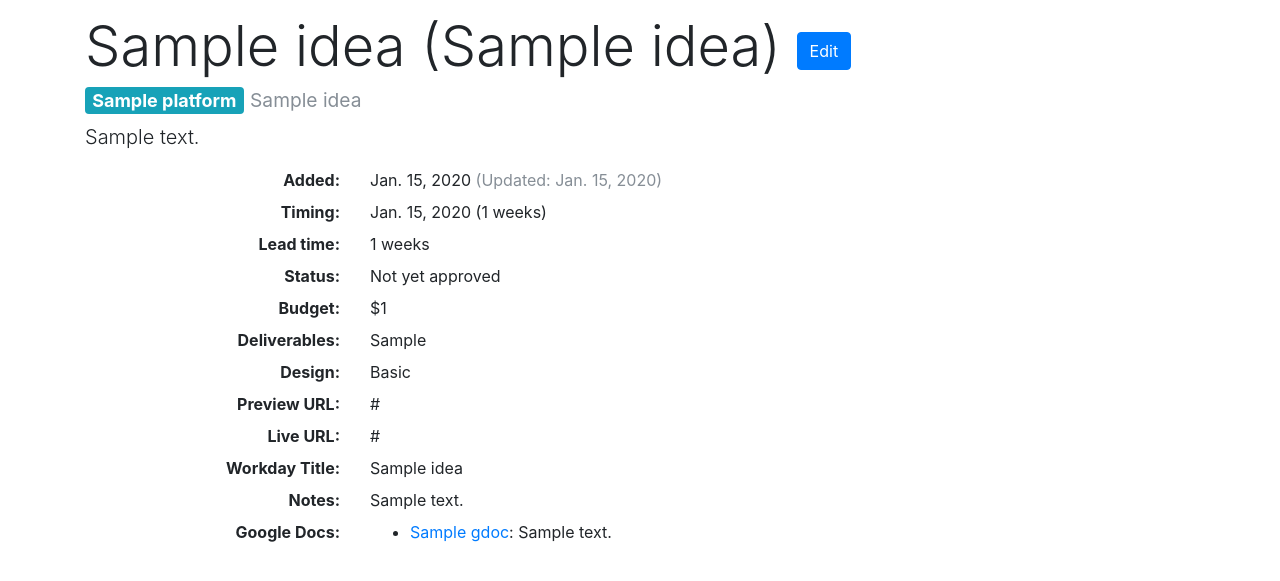
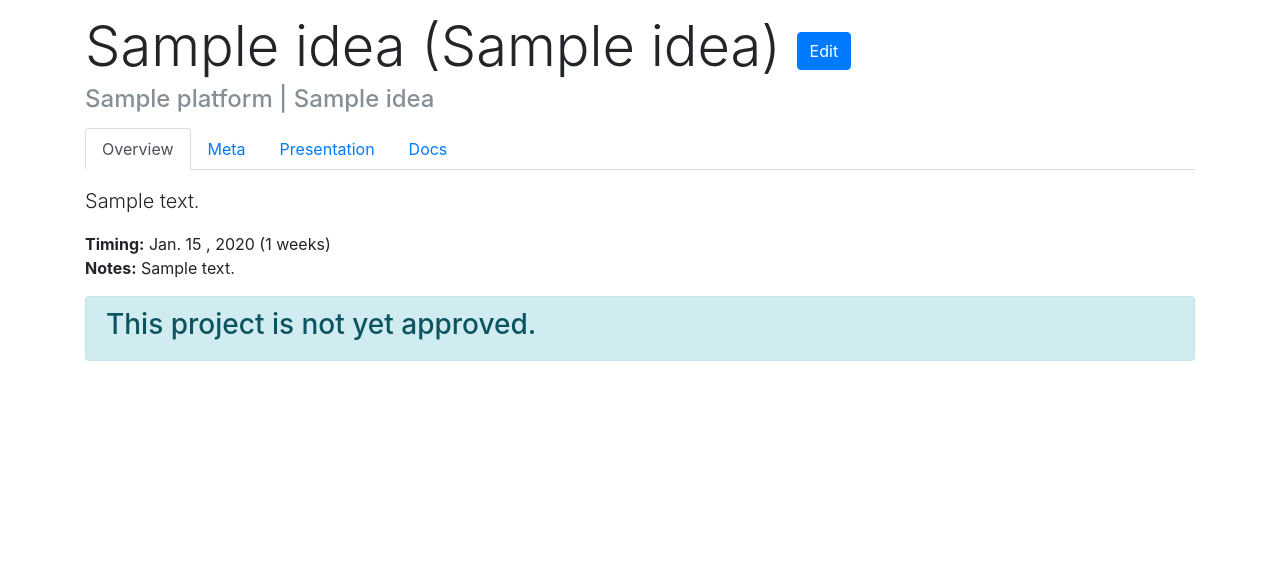
Before and after one commit to mthomps00/atlproj, a Django app: a page that uses atlproj/ideas/templates/ideas/idea_detail.html in a window 1280 px wide. Shown: the part 56-637 px from the top of the page. Run offline with Django 3.2, Linux system fonts and the light colour scheme; a user stored in the database is signed in; tables that the repository leaves empty hold one stand-in row (values such as "Sample post"); some libraries are stand-ins or nearby versions.

Commit message:
Bunch of design revisions to idea detail page

```diff
--- a/atlproj/ideas/templates/ideas/idea_detail.html
+++ b/atlproj/ideas/templates/ideas/idea_detail.html
@@ -17,85 +17,114 @@
 	{% endif %}
 	</h1>
 
-	<h4>
-	{% if idea.platform %}<span class="badge badge-info">{{ idea.platform.title }}</span>{% endif %}
-	{% if idea.subtitle %}<small class="text-muted">{{ idea.subtitle }}</small>{% endif %}
+	<h4 class="text-muted mb-3">
+	{{ idea.platform.title }}{% if idea.platform and idea.subtitle %} | {% endif %}{{ idea.subtitle }}
 	</h4>
 
-	{% if idea.description %}<p class="lead">{{ idea.description }}</p>{% endif %}
-	{% if request.user|has_group:"Sales" and idea.status == "ON_OFFER" %}
-		<p class="lead"><strong>{{ idea.get_earliest_start_date }}</strong></p>
+	<ul class="nav nav-tabs mb-3" id="myTab" role="tablist">
+		<li class="nav-item">
+			<a class="nav-link active" id="overview-tab" data-toggle="tab" href="#overview" role="tab" aria-controls="overview" aria-selected="true">Overview</a>
+		</li>
+		<li class="nav-item">
+			<a class="nav-link" id="meta-tab" data-toggle="tab" href="#meta" role="tab" aria-controls="meta" aria-selected="false">Meta</a>
+		</li>
+		<li class="nav-item">
+			<a class="nav-link" id="presentation-tab" data-toggle="tab" href="#presentation" role="tab" aria-controls="presentation" aria-selected="false">Presentation</a>
+		</li>
+		{% if idea.gdocs.all %}
+		<li class="nav-item">
+			<a class="nav-link" id="docs-tab" data-toggle="tab" href="#docs" role="tab" aria-controls="docs" aria-selected="false">Docs</a>
+		</li>
 		{% endif %}
-
-	<dl class="row">
-	{% if idea.date_submitted %}
-	<dt class="text-right col-sm-3">Added:</dt>
-	<dd class="col-sm-9">{{ idea.date_submitted|date:"M. j, Y" }} {% if idea.date_updated %}<span class="text-muted">(Updated: {{ idea.date_updated|date:"M. j, Y" }})</span>{% endif %}</dd>
-	{% endif %}
+	</ul>
+	<div class="tab-content" id="myTabContent">
+		<div class="tab-pane fade show active" id="overview" role="tabpanel" aria-labelledby="overview-tab">
+			<ul class="list-unstyled">
+			{% if idea.description %}<p class="lead">{{ idea.description }}</li>{% endif %}
 			{% if idea.start_date %}
-	<dt class="text-right col-sm-3">Timing:</dt>
-	<dd class="col-sm-9">{% if idea.start_date %}{{ idea.start_date|date:"M. j" }}{% if idea.end_date and idea.start_date != idea.end_date %}-{{ idea.end_date|date:"M. j, Y" }}{% else %}{{ idea.start_date|date:", Y" }}{% endif %}{% endif %} {% if idea.length %}({{ idea.length }} weeks){% endif %}</dd>
-	{% endif %}
-	{% if idea.lead_time %}
-	<dt class="text-right col-sm-3">Lead time:</dt>
-	<dd class="col-sm-9">{{ idea.lead_time }} weeks</dd>
-	{% endif %}
-	{% if idea.status %}
-	<dt class="text-right col-sm-3">Status:</dt>
- 	<dd class="col-sm-9">{{ idea.get_status_display }}</dd>
-	{% endif %}
-	{% if idea.budget %}
-	<dt class="text-right col-sm-3">Budget:</dt>
-	<dd class="col-sm-9">${{ idea.budget|intcomma }}</dd>
-	{% endif %}
-	{% if idea.deliverables %}
-	<dt class="text-right col-sm-3">Deliverables:</dt>
-	<dd class="col-sm-9">{{ idea.deliverables }}</dd>
-	{% endif %}
-	{% if idea.design %}
-	<dt class="text-right col-sm-3">Design:</dt>
-	<dd class="col-sm-9">{{ idea.get_design_display }}</dd>
-	{% endif %}
-	{% if idea.preview_url %}
-	<dt class="text-right col-sm-3">Preview URL:</dt>
-	<dd class="col-sm-9">{{ idea.preview_url }}</dd>
-	{% endif %}
-	{% if idea.live_url %}
-	<dt class="text-right col-sm-3">Live URL:</dt>
-	<dd class="col-sm-9">{{ idea.live_url }}</dd>
-	{% endif %}
-	{% if idea.workday_title %}
-	<dt class="text-right col-sm-3">Workday Title:</dt>
-	<dd class="col-sm-9">{{ idea.workday_title }}</dd>
+				<li><strong>Timing:</strong> {{ idea.start_date|date:"M. j" }}
+				{% if idea.end_date and idea.start_date != idea.end_date %}-{{ idea.end_date|date:"M. j, Y" }}{% else %}{{ idea.start_date|date:", Y" }}{% endif %}
+				{% if idea.length %}({{ idea.length }} weeks)</li>{% endif %}
 			{% endif %}
 			{% if idea.notes %}
-	<dt class="text-right col-sm-3">Notes:</dt>
-	<dd class="col-sm-9">{{ idea.notes }}</dd>
+				<li><strong>Notes:</strong> {{ idea.notes }}</li>
+			{% endif %}
+			</ul>
+		</div>
+		{% if idea.deliverables or idea.budget %}
+		<div class="tab-pane fade" id="scope" role="tabpanel" aria-labelledby="scope-tab">
+			<ul class="list-unstyled">
+			{% if idea.deliverables %}<li><strong>Deliverables: </strong>{{ idea.deliverables }}</li>{% endif %}
+			{% if idea.budget %}<li><strong>Budget: </strong> {{ idea.budget }}</li>{% endif %}
+			</ul>
+		</div>
+		{% endif %}
+		<div class="tab-pane fade" id="meta" role="tabpanel" aria-labelledby="meta-tab">
+			<ul class="list-unstyled">
+				<li><strong>Updated:</strong> {{ idea.date_updated|date:"M. j, Y" }}</li>
+				<li><strong>Added to database:</strong> {{ idea.date_submitted|date:"M. j, Y" }}</li>
+				<li><strong>Draft title:</strong> {{ idea.short_title }}</li>
+				{% if idea.lead_time %}<li><strong>Lead time sought:</strong> {{ idea.lead_time }} weeks</li>{% endif %}
+				{% if idea.workday_title %}<li><strong>Workday code:</strong> {{ idea.workday_title }}</li>{% endif %}
+			</ul>
+		</div>
+		{% if idea.design or idea.preview_url %}
+		<div class="tab-pane fade" id="presentation" role="tabpanel" aria-labelledby="presentation-tab">
+			<ul class="list-unstyled">
+				{% if idea.design %}<li><strong>Design: </strong> {{ idea.get_design_display }}</li>{% endif %}
+				{% if idea.preview_url %}<li><strong>Preview URL:</strong> <a href="{{ idea.preview_url }}">{{ idea.preview_url }}</a></li>{% endif %}
+				{% if idea.live_url %}<li><strong>Live URL:</strong> <a href="{{ idea.live_url }}">{{ idea.live_url }}</a></li>{% endif %}
+			</ul>
+		</div>
 		{% endif %}
 		{% if idea.gdocs.all %}
-	<dt class="text-right col-sm-3">Google Docs:</dt>
-	<dd class="col-sm-9">
-		<ul>
+		<div class="tab-pane fade" id="docs" role="tabpanel" aria-labelledby="docs-tab">
 			{% for doc in idea.gdocs.all %}
-		<li><a href="{{ doc.url }}">{{ doc.name }}</a>{% if doc.description %}: {{ doc.description }}{% endif %}</li>
+			<a href="{{ doc.url }}">{{ doc.name }}</a>{% if doc.description %}: {{ doc.description }}{% endif %}<br />
 			{% endfor %}
-		</ul>
-	</dd>
+		</div>
 		{% endif %}
-	</dl>
+	</div>
+
+	{% if idea.status == "COMPLETED" %}
+		<div class="alert alert-secondary">
+	{% elif idea.status == "ARCHIVED" %}
+		<div class="alert alert-danger">
+	{% elif idea.status == "COMMITTED" %}
+		<div class="alert alert-success">
+	{% elif idea.status == "LIVE" %}
+		<div class="alert alert-success">
+	{% elif idea.status == "ON_OFFER" %}
+		<div class="alert alert-primary">
+	{% else %}
+		<div class="alert alert-info">
+	{% endif %}
+			<h3>This project is {{ idea.get_status_display|lower }}.</h3>
+			{% if idea.status == "LIVE" or idea.status == "COMPLETED" %}
+			{% if idea.live_url %}
+			<hr />
+			<a href="{{ idea.live_url }}">View it here.</a>
+			{% endif %}
+			{% elif idea.status == "ON_OFFER" %}
+			<hr />
+			{{ idea.get_earliest_start_date }}
+			{% endif %}
+		</div>
 
 	{% if idea.idea_set.all %}
 	<hr />
 
 	<h3>Components</h3>
+	<p></p>
 
-	    <table class="table mt-3">
+	    <table class="table table-sm mt-3">
 	    	<thead>
 	    		<tr>
 	    			<th>Title</th>
 	    			<th>Date added</th>
 	    			<th>Status</th>
-	    			<th class="w-50">Description</th>
+	    			<th>Platform</th>
+	    			<th class="w-50">Description <a class="initialism" data-toggle="collapse" href=".multi-collapse" aria-expanded="false" aria-controls="{% for child in idea.idea_set.all %}{{ child|slugify }} {% endfor %}">[show details]</a></th>
 	    		</tr>
 	    	</thead>
 	    	<tbody>
@@ -104,7 +133,59 @@
 	        		<td><a href="{% url 'idea_detail' child.pk %}">{{ child }}{% if child.marketing_title %} (Marketing title: {{ child.marketing_title }}){% endif %}</child></a></td>
 	        		<td>{{ child.date_submitted|date:"F j, Y" }}</td>
 	        		<td>{% if child.status %}{{ child.get_status_display }}{% endif %}</td>
-	        		<td class="w-50">{% if child.platform %}<span class="badge badge-info">{{ child.platform.title }}</span> {% endif %}{{ child.description }}</td>
+	        		<td>{% if child.platform %}<span class="badge badge-info">{{ child.platform.title }}</span> {% endif %}</td>
+	        		<td class="w-50">{{ child.description }}
+	        		<div class="collapse multi-collapse" id="{{ child|slugify }}">
+						<dl class="row">
+						{% if child.start_date %}
+						<dt class="text-right col-sm-3">Timing:</dt>
+						<dd class="col-sm-9">{% if child.start_date %}{{ child.start_date|date:"M. j" }}{% if child.end_date and child.start_date != child.end_date %}-{{ child.end_date|date:"M. j, Y" }}{% else %}{{ child.start_date|date:", Y" }}{% endif %}{% endif %} {% if child.length %}({{ child.length }} weeks){% endif %}</dd>
+						{% endif %}
+						{% if child.lead_time %}
+						<dt class="text-right col-sm-3">Lead time:</dt>
+						<dd class="col-sm-9">{{ child.lead_time }} weeks</dd>
+						{% endif %}
+						{% if child.budget %}
+						<dt class="text-right col-sm-3">Budget:</dt>
+						<dd class="col-sm-9">${{ child.budget|intcomma }}</dd>
+						{% endif %}
+						{% if child.deliverables %}
+						<dt class="text-right col-sm-3">Deliverables:</dt>
+						<dd class="col-sm-9">{{ child.deliverables }}</dd>
+						{% endif %}
+						{% if child.design %}
+						<dt class="text-right col-sm-3">Design:</dt>
+						<dd class="col-sm-9">{{ child.get_design_display }}</dd>
+						{% endif %}
+						{% if child.preview_url %}
+						<dt class="text-right col-sm-3">Preview URL:</dt>
+						<dd class="col-sm-9"><a href="{{ child.preview_url }}">{{ child.preview_url }}</a></dd>
+						{% endif %}
+						{% if child.live_url %}
+						<dt class="text-right col-sm-3">Live URL:</dt>
+						<dd class="col-sm-9"><a href="{{ child.live_url }}">{{ child.live_url }}</a></dd>
+						{% endif %}
+						{% if child.workday_title %}
+						<dt class="text-right col-sm-3">Workday Title:</dt>
+						<dd class="col-sm-9">{{ child.workday_title }}</dd>
+						{% endif %}
+						{% if child.notes %}
+						<dt class="text-right col-sm-3">Notes:</dt>
+						<dd class="col-sm-9">{{ child.notes }}</dd>
+						{% endif %}
+						{% if child.gdocs.all %}
+						<dt class="text-right col-sm-3">Google Docs:</dt>
+						<dd class="col-sm-9">
+							<ul>
+							{% for doc in child.gdocs.all %}
+							<li><a href="{{ doc.url }}">{{ doc.name }}</a>{% if doc.description %}: {{ doc.description }}{% endif %}</li>
+							{% endfor %}
+							</ul>
+						</dd>
+						{% endif %}
+						</dl>
+	        		</div>
+	        		</td>
 	        	</tr>
 		{% endfor %}
 			</tbody>
@@ -157,5 +238,14 @@
 	{% endif %}
 	{% endif %}
 
+	{% endblock %}
 
+	{% block extendfooter %}
+	<script type="text/javascript" charset="utf8" src="//cdn.datatables.net/1.10.16/js/jquery.dataTables.js"></script>
+	<script type="text/javascript" charset="utf8" src="https://cdn.datatables.net/1.10.16/js/dataTables.bootstrap4.min.js"></script>
+	<script>
+		$(document).ready( function () {
+			$('#idea-table').DataTable();
+		} );
+	</script>
 	{% endblock %}
```
Lines whose indentation alone changed are shown as unchanged.
